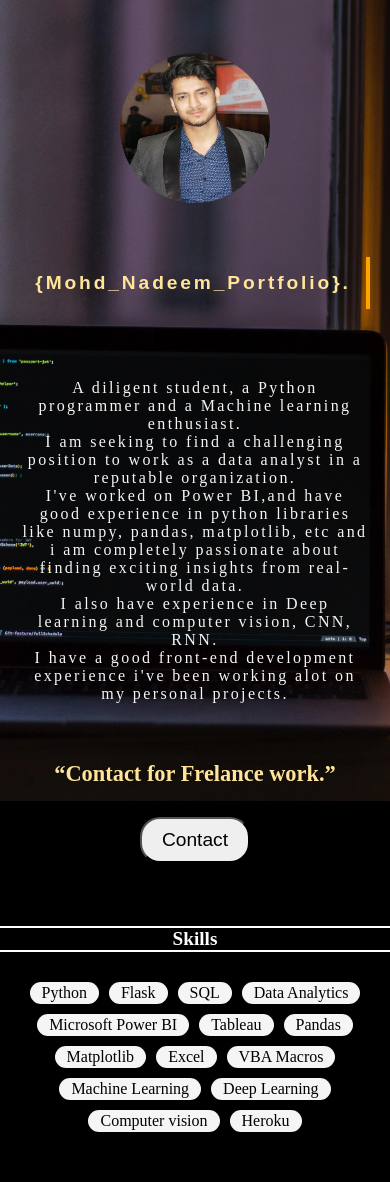
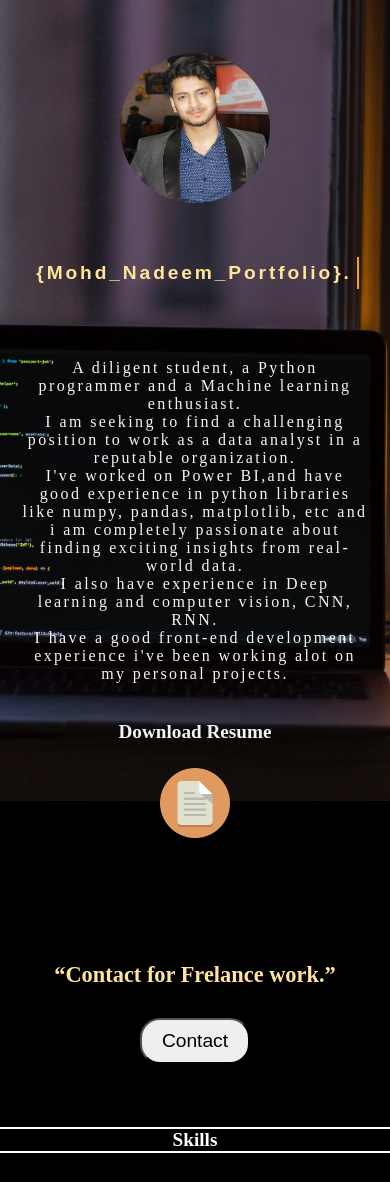
Before and after one commit to snad0/Portfolio, a Flask app: page / in a window 390 px wide. Shown: the part 43-1225 px from the top of the page. Run offline with Flask 2, Linux system fonts and the light colour scheme.

Commit message:
new commit

```diff
--- a/static/css/main.css
+++ b/static/css/main.css
@@ -81,70 +81,7 @@
     text-decoration: none; /*to remove underline*/
 }
 
-/* #navbar img{
-    width: 50px;
-    height: 50px;
-    border-radius: 50%;
-    margin-left: 50px;
-    z-index: 2;
-    opacity: 1;
 
-
-
-
-}
-#navbar{
-
-    display: flex;position: sticky;top: 0px;font-family: 'Varela Round', sans-serif;justify-content: flex-end;align-items: right;
-    height: 100%;
-    display: flex;
-
-    justify-content: space-between;
-    z-index: -1;
-    opacity: 0.85;
-
-
-}
-#navbar::before{
-    content: "";
-    background-color: black;
-    top: 0px;
-    position: absolute;
-    height: 100%;
-    width: 100%;
-    z-index: -1;
-    opacity: 0.3;
-}
-nav ul{
-    display: inline-block;
-    list-style: none;
-
-}
-nav ul li{
-    display: inline-block;
-    margin-right: 20px;
-    color: white;
-    margin-right: 50px;
-    margin-top: 10px;
-
-
-}
-#navbar ul li a{
-    color: whitesmoke;
-    display: block;
-    padding: 2px 22px;
-    border-radius: 20px;
-    text-decoration: none;
-    font-size: 18px;
-}
-#navbar ul li a:hover{
-    color: black;
-    background-color: whitesmoke;
-    display: block;
-    padding: 2px 22px;
-    border-radius: 20px;
-    text-decoration: none;
-}  */
 #fullimg img{
     width: 150px;
     height: 150px;
@@ -174,7 +111,7 @@
 }
 .Heading{
     font-size: 3.2rem;
-    padding: 73px;
+
     font-family: 'Varela Round', sans-serif;
     overflow: hidden;
     color: #ffe499;
@@ -207,6 +144,22 @@
         /* color: #ffe499;
     font-weight: bold; */
     /* animation: typing 3.5s steps(30, end), blink-caret .5s step-end infinite; */
+}
+.download {
+    width: 100px;
+
+}
+h2{
+    color: whitesmoke;
+
+}
+.download a img{
+    width: 100px;
+    height: 100px;
+    margin-top: 25px;
+    margin-bottom: 100px;
+
+
 }
 .quote{
     font-size: 1.4rem;
@@ -701,6 +654,14 @@
         width: 90%;
         margin-left: 5%;
     }
+    .Heading{
+
+
+        border-width: 2.5px;
+        padding: 5px;
+
+
+    }
     .skills__name{
         font-size: 1rem;
         padding: 2px 12px;
@@ -714,6 +675,19 @@
     .social a {
         margin: 25px;
     }
+    h2{
+        font-size: 1.2rem;
+    }
+    .download {
+        width: 70px;
+
+    }
+    .download a img{
+        width: 70px;
+        height: 70px;
+
+
+    }
 
 
 }
--- a/templates/index.html
+++ b/templates/index.html
@@ -45,6 +45,16 @@
              <br>
              I have a good front-end development experience i've been working alot on my personal projects.</p>
         <br>
+        <h2>Download Resume</h2>
+        <div class="download">
+            <!-- <h3>Download Resume</h3> -->
+
+                <a href="../static/Mohd's Resume Data Analyst.pdf" download>
+                    <img src="../static/doc.png" alt="Resume" >
+                </a>
+
+
+        </div>
         <p class="quote">
             “Contact for Frelance work.”
         </p>
```
Also changed, not shown: static/doc.png (added), 2 other files.
